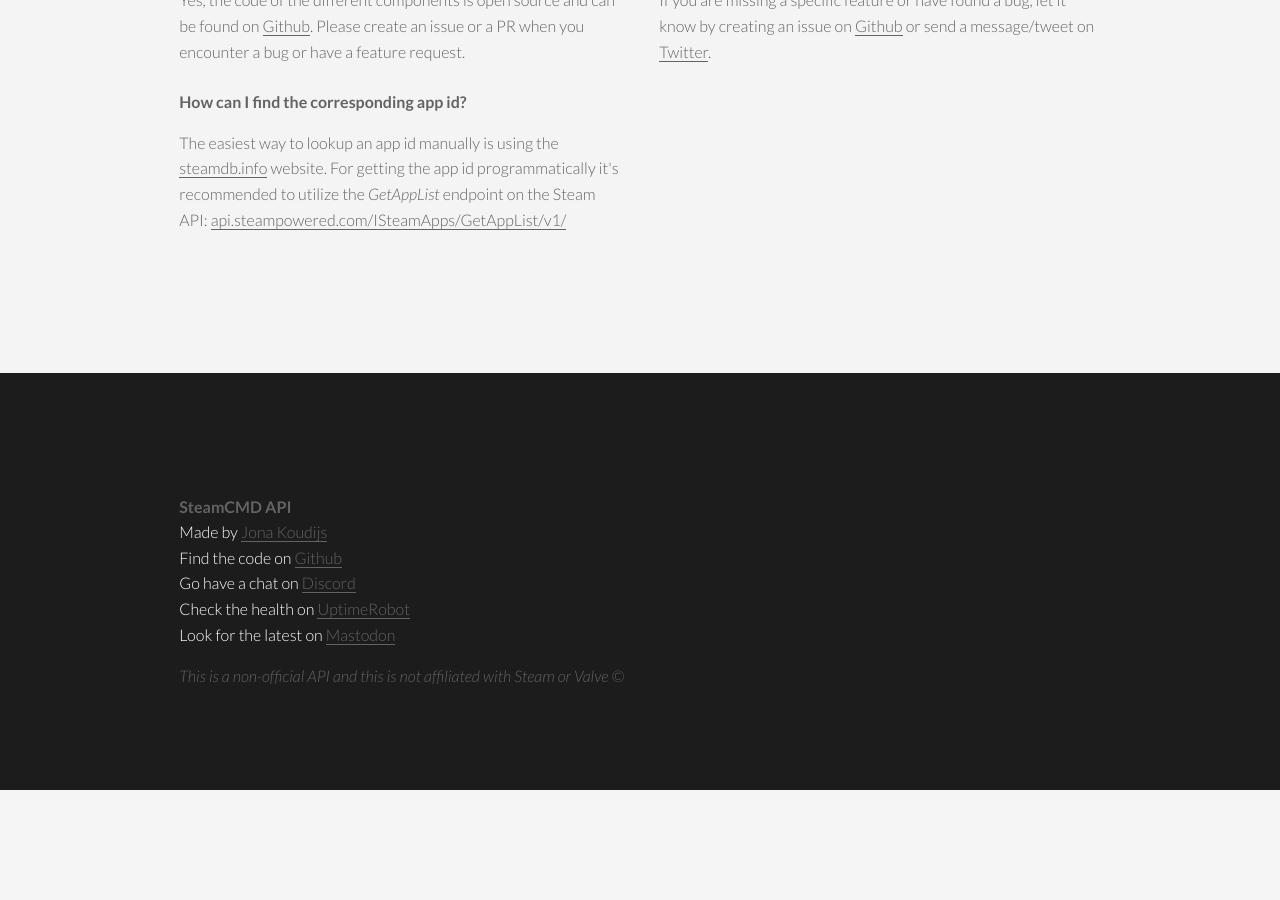
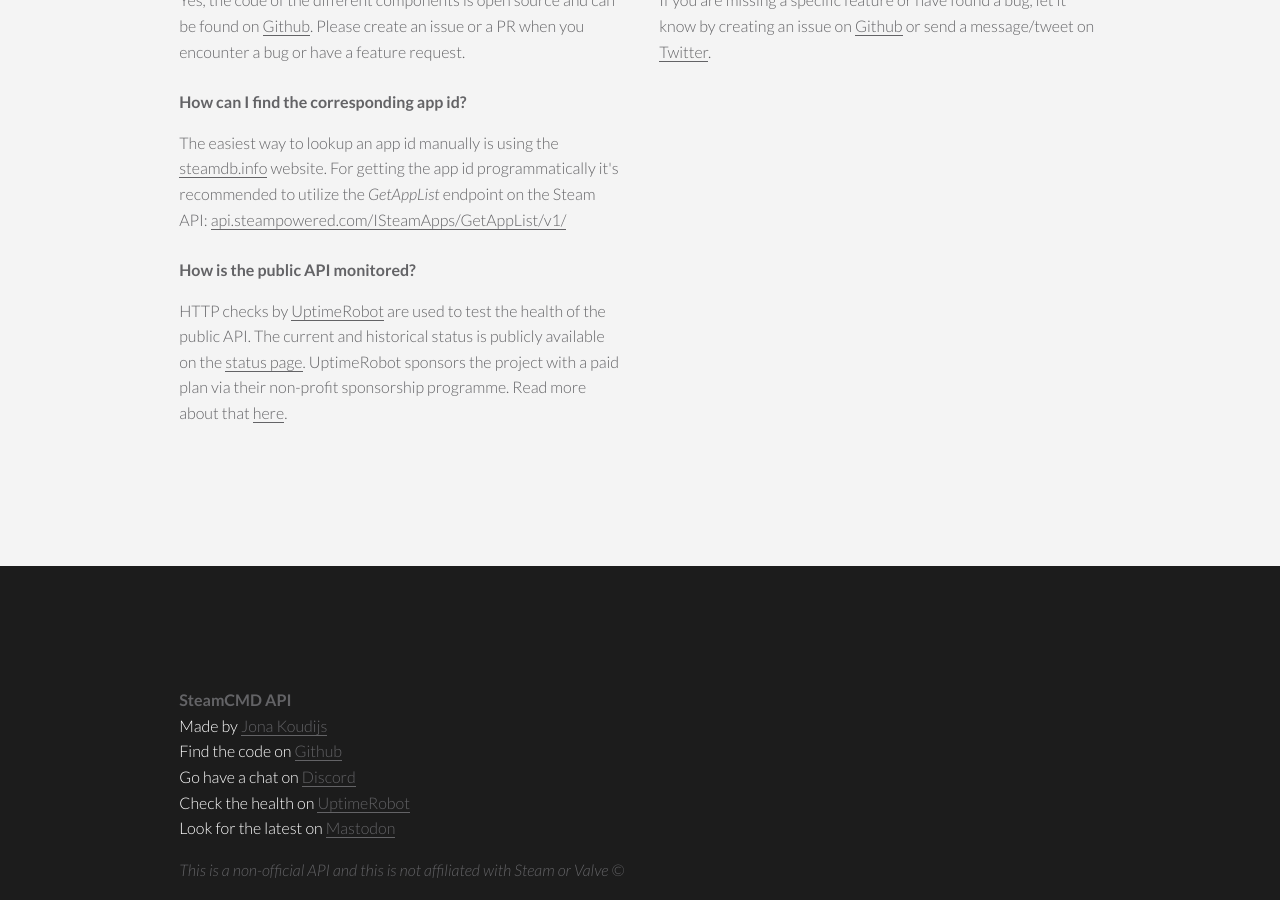
Before and after one commit to steamcmd/website, a Jekyll site: the page built from index.html, in a window 1280 px wide and 900 px high, scrolled down 5178 px. Built offline with Jekyll 4.4.1, drawn with Linux system fonts in a browser that asks for light colours; before the commit the page ends 5968 px from its top, so only the background shows below that.

Commit message:
Add info block on UptimeRobot sponsorship programme

```diff
--- a/_includes/faq.html
+++ b/_includes/faq.html
@@ -56,3 +56,17 @@
     </p>
   </div>
 </div>
+
+<div class="row">
+  <div class="col-6">
+    <b>How is the public API monitored?</b>
+    <p>
+      HTTP checks by <a href="https://uptimerobot.com">UptimeRobot</a> are used
+      to test the health of the public API. The current and historical status is
+      publicly available on the <a href="https://stats.uptimerobot.com/wrYlLT1R5">status page</a>.
+
+      UptimeRobot sponsors the project with a paid plan via their non-profit sponsorship
+      programme. Read more about that <a href="https://uptimerobot.com/sponsorship">here</a>.
+    </p>
+  </div>
+</div>
```
